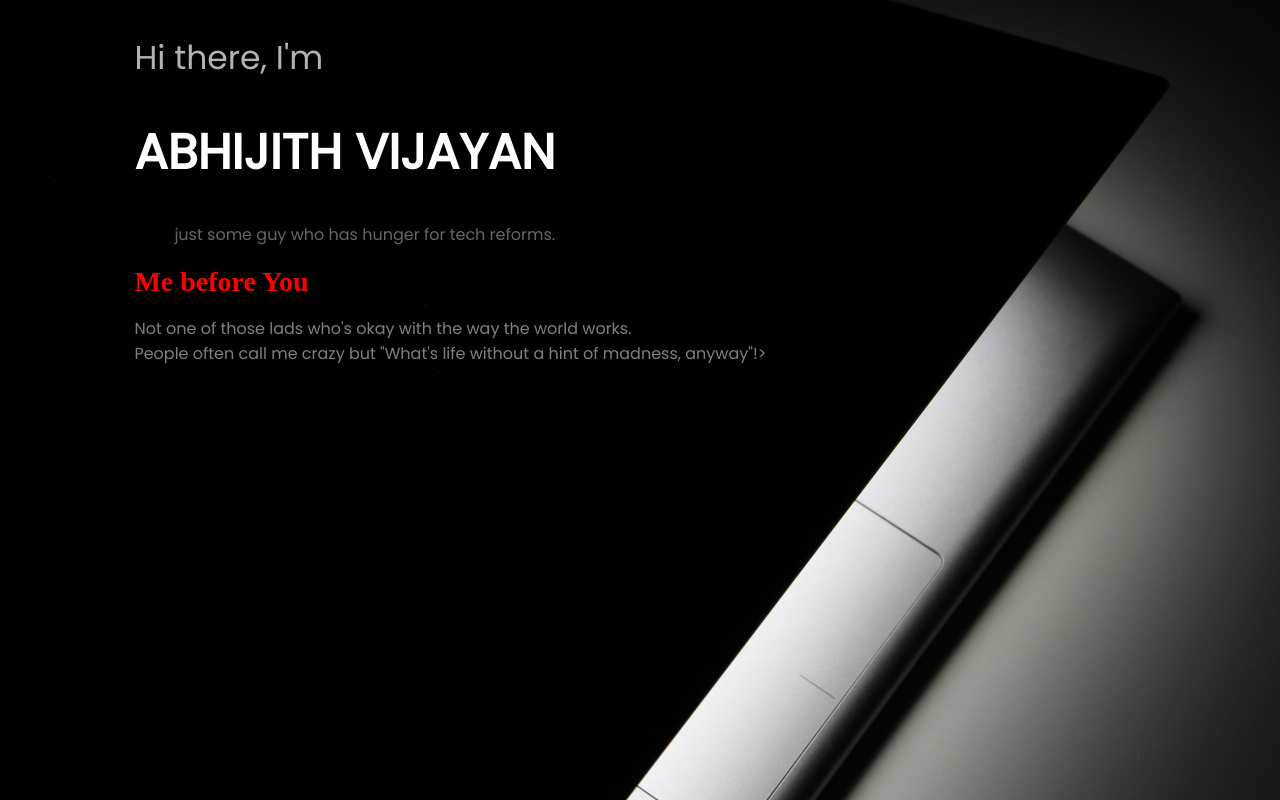
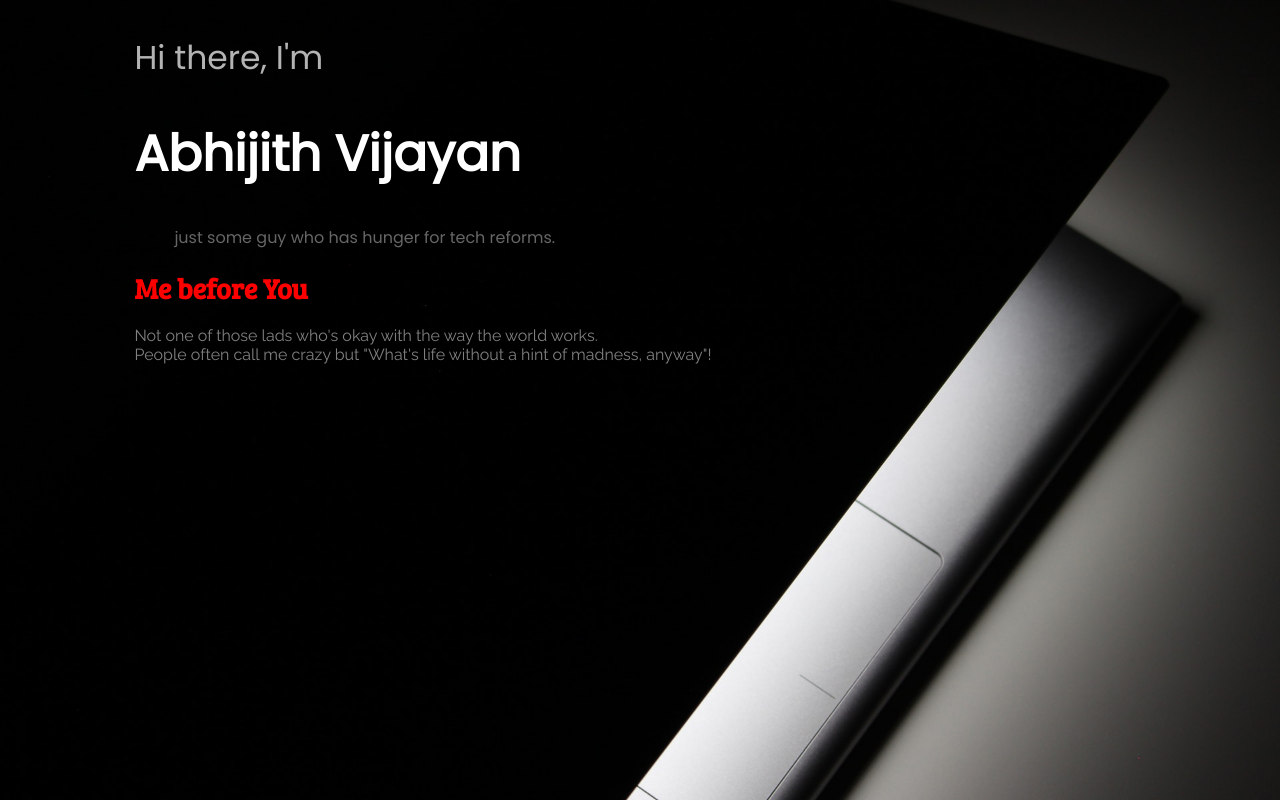
Before and after one commit to abhijithvijayan/archive, a plain HTML site: page index.html in a window 1280 px wide. Drawn offline with Linux system fonts and the light colour scheme.

Commit message:
response

```diff
--- a/assets/css/styles.css
+++ b/assets/css/styles.css
@@ -26,7 +26,7 @@ body {
 }
 
 .main {
-  font-size: 49px;
+  font-size: 50px;
   font-family: Poppins;
   color: rgb(255, 255 ,255);
 }
@@ -37,11 +37,12 @@ blockquote {
 }
 
 .introHead {
+  font-family: 'Bree Serif', serif;
   font-size: 28px;
   color: red;
 }
 
 .intro {
-  font-family: Poppins;
+  font-family: 'Raleway', sans-serif;
   color: rgba(255, 255 ,255, 0.5);
 }
--- a/index.html
+++ b/index.html
@@ -6,19 +6,20 @@ file 'LICENSE', which is part of this source code package.
 <html lang="en-US">
 <html>
 <head>
+  <meta name="viewport" content="width=device-width, initial-scale=1, shrink-to-fit=no">
   <meta charset="utf-8" />
   <title>Abhijith Vijayan</title>
-  <link rel="stylesheet" href="https://fonts.googleapis.com/css?family=Poppins">
+  <link href="https://fonts.googleapis.com/css?family=Poppins|Bree+Serif|Raleway" rel="stylesheet">
   <link rel="stylesheet" href="assets/css/styles.css" />
 </head>
 <body>
   <div class="container">
     <p class="descHead">Hi there, I'm</p>
-    <h1 class="main">ABHIJITH VIJAYAN</h1>
+    <h1 class="main">Abhijith Vijayan</h1>
     <blockquote>just some guy who has hunger for tech reforms.</blockquote>
     <h1 class="introHead">Me before You</h1>
     <p class="intro">Not one of those lads who's okay with the way the world works.<br />People often call me
-      crazy but "What's life without a hint of madness, anyway"!></p>
+      crazy but "What's life without a hint of madness, anyway"!</p>
   </div>
 </body>
 </html>
```
Also changed, not shown: assets/img/keyboard.jpeg (added).
